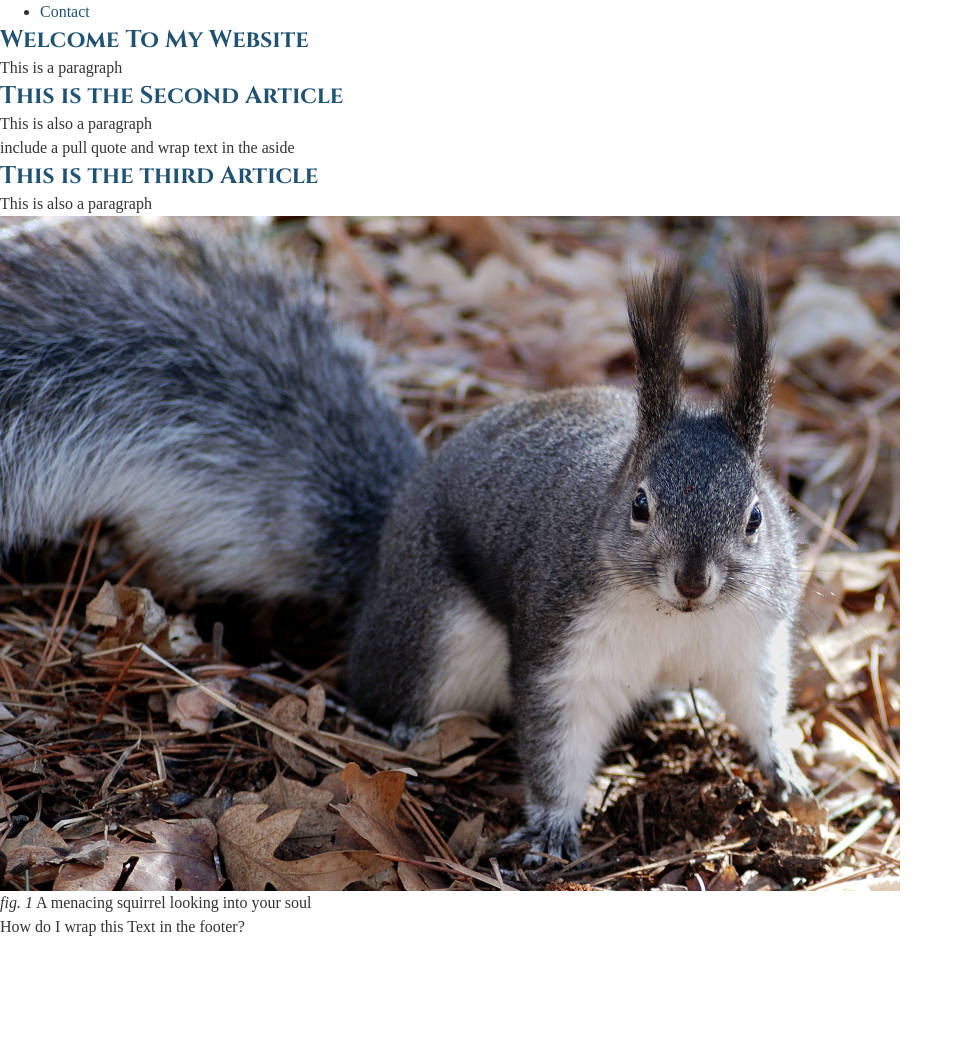
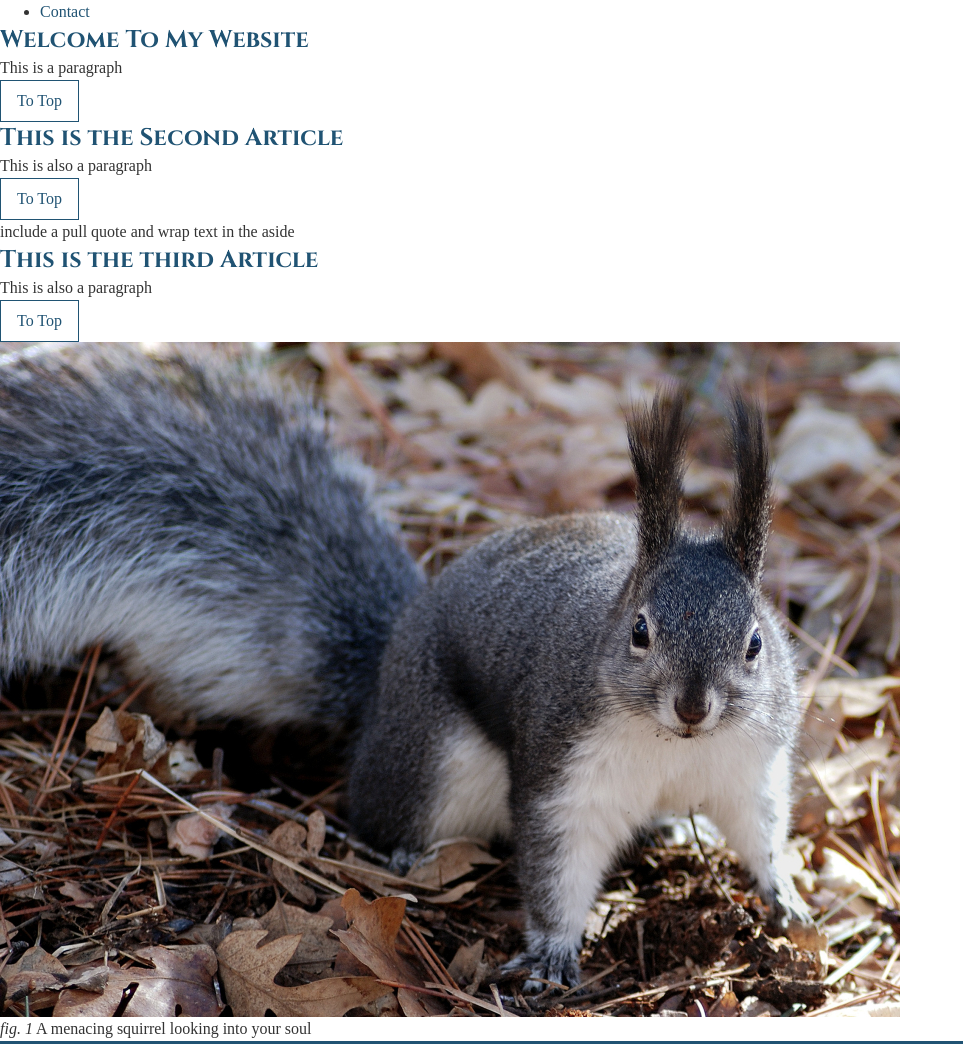
Before and after one commit to is-120-winter-2023/css-fonts-and-a-button-karlNordgren, a website: page index.html in a window 1280 px wide. Shown: the part 986-2030 px from the top of the page, without its empty margins (0-963 px from the left). Before the commit the page ends 1925 px from the top, so only its background shows below. Drawn offline with Linux system fonts and the light colour scheme; a web font is replaced by a local one.

Commit message:
css colors and footer

```diff
--- a/index.html
+++ b/index.html
@@ -37,8 +37,6 @@
     <use href="#menu" />
   </svg>
 
-
-
   <h1>Hello BYU!</h1>
   <p><strong>This paragraph is strong</strong></p>
   <p><em>This paragraph is emphasized</em></p>
@@ -60,11 +58,13 @@
     <article>
       <h2>Welcome To My Website</h2>
       <p>This is a paragraph</p>
+      <a href="#" class="button">To Top</a>
     </article>
 
     <article>
       <h2>This is the Second Article</h2>
       <p>This is also a paragraph</p>
+      <a href="#" class="button">To Top</a>
     </article>
   </main>
 
@@ -77,6 +77,7 @@
   <article>
     <h2>This is the third Article</h2>
     <p>This is also a paragraph</p>
+    <a href="#" class="button">To Top</a>
     <figure>
       <img src="images/squirrel-900.jpg" alt="grey squirrel up to no good" width="900" height="675">
       <figcaption><em>fig. 1</em> A menacing squirrel looking into your soul</figcaption>
--- a/styles/main.css
+++ b/styles/main.css
@@ -29,6 +29,9 @@ body {
 
 footer {
   word-wrap: break-word;
+  background-color: #205373;
+  padding: 4rem 1rem 6rem;
+  color: white;
 }
 
 img,
@@ -91,5 +94,21 @@ a {
 }
 
 a[href]:hover {
+}
+
+/*general purpose styles*/
+.button {
+  display: inline-block;
+  border: 1px solid var(--color-primary);
+  padding: 0.5rem 1rem;
+  transition: background-color 300ms ease-in-out;
+}
+
+.button:hover {
+  background-color: var(--color-primary);
+  color: white;
+}
+
+a.button:hover {
   text-decoration: underline;
 }
```
